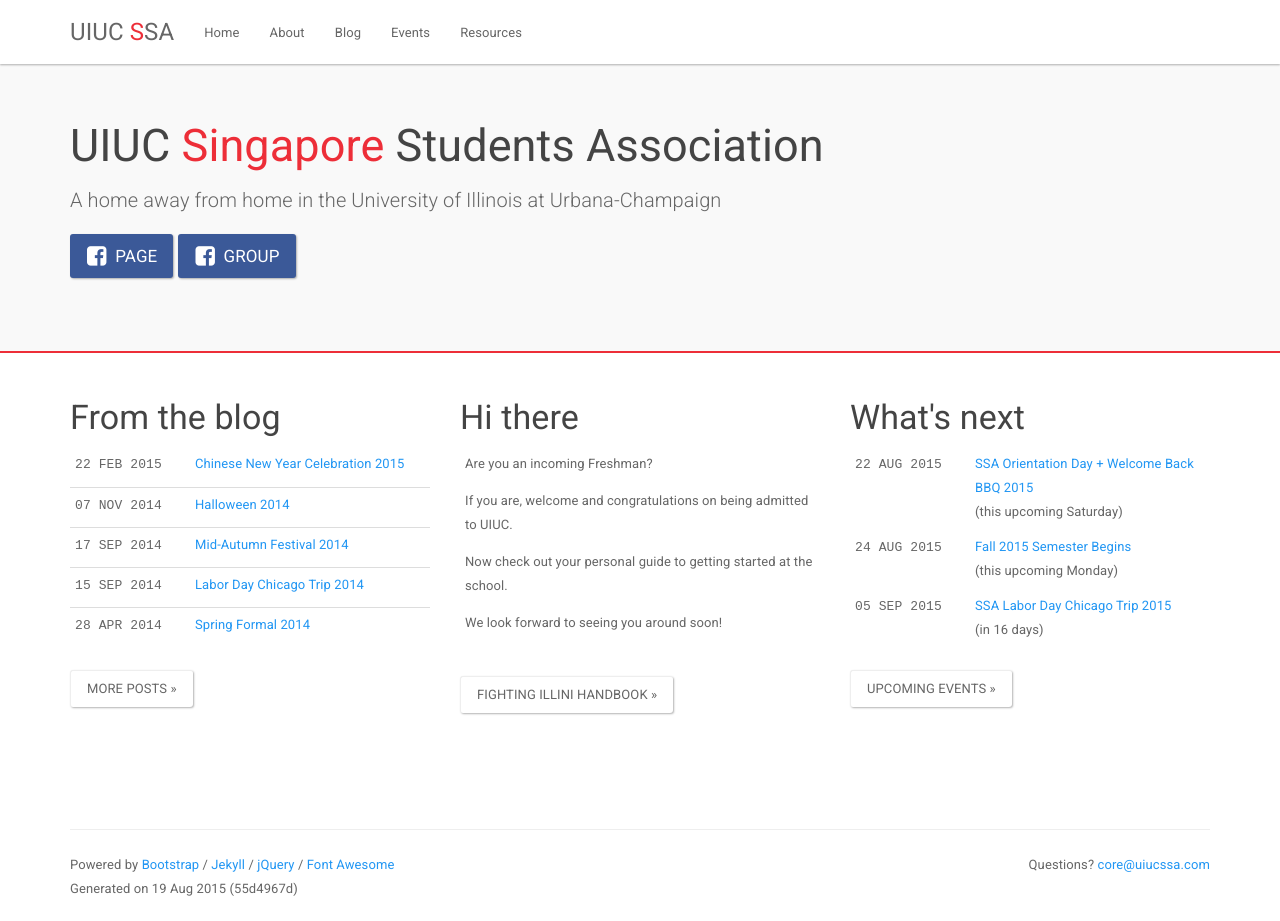
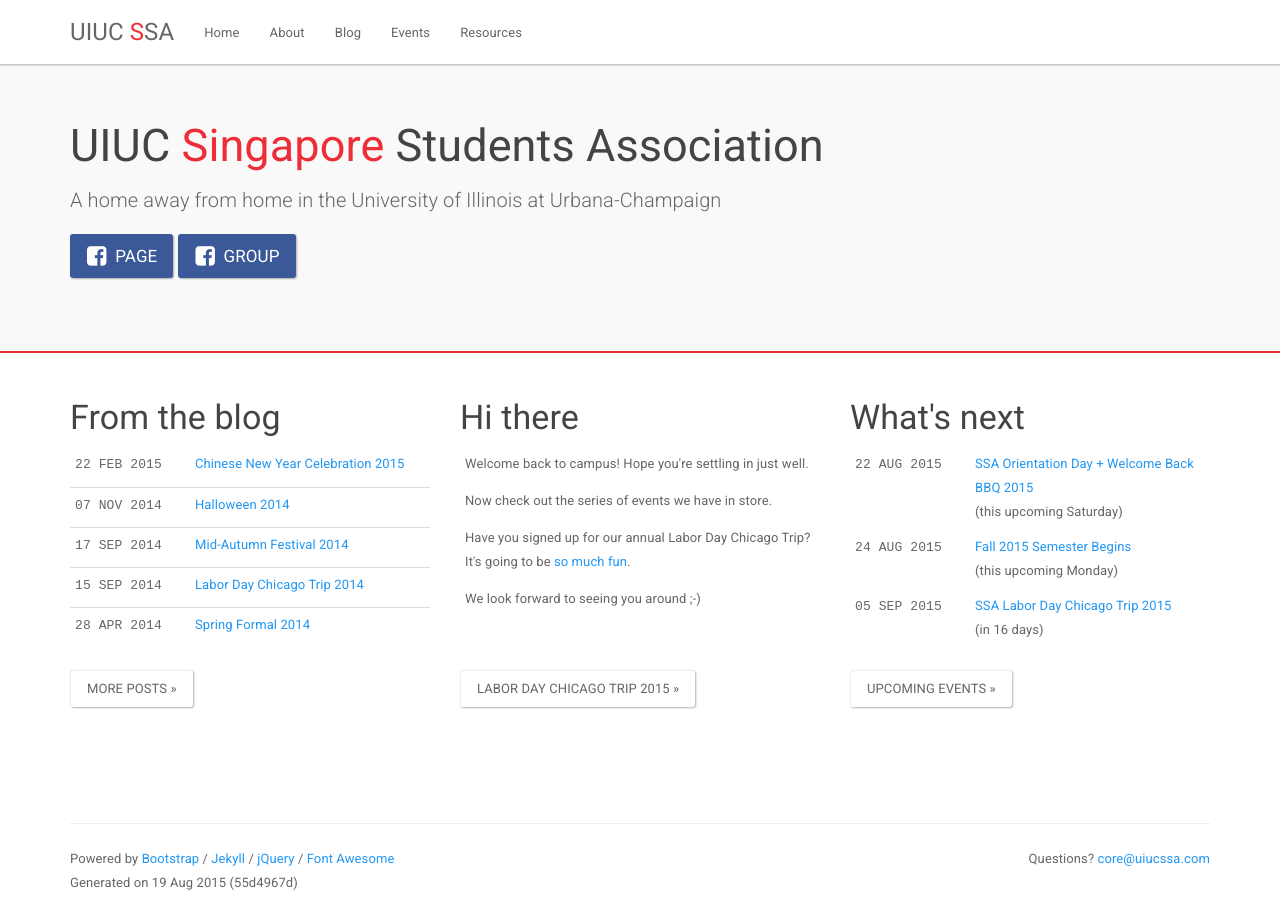
Before and after one commit to uiucssa/uiucssa.github.io, a Jekyll site: the page built from index.html, in a window 1280 px wide and 921 px high. Built offline with Jekyll 4.4.1, drawn with Linux system fonts in a browser that asks for light colours.

Commit message:
Updated MOTD

```diff
--- a/index.html
+++ b/index.html
@@ -39,14 +39,23 @@
 
       <table class="table table-condensed" style="height: 200px; line-height: 1.5;">
           <tr><td style="border-top: none">
+            <!-- Summer 2015 Message -->
+            <!--
             <p>Are you an incoming Freshman?</p>
             <p>If you are, welcome and congratulations on being admitted to UIUC. </p>
             <p>Now check out your personal guide to getting started at the school. </p>
             <p>We look forward to seeing you around soon! </p>
+            -->
+
+            <!-- Fall 2015 Message 1 -->
+            <p>Welcome back to campus! Hope you're settling in just well. </p>
+            <p>Now check out the series of events we have in store. </p>
+            <p>Have you signed up for our annual Labor Day Chicago Trip? It's going to be <a href="{{ site.url }}/2013/09/13/labor-day-chicago-trip-2013.html">so</a> <a href="{{ site.url }}/2014/09/15/labor-day-chicago-trip-2014.html">much</a> <a href="{{ site.url }}/assets/IMG_8490.jpg">fun</a>. </p>
+            <p>We look forward to seeing you around ;-) </p>
           </td></tr>
       </table>
 
-      <p><a class="btn btn-default" href="{{ site.url }}/attach/fighting_illini_handbook_2015_v2.pdf" role="button">Fighting Illini Handbook &raquo;</a></p>
+      <p><a class="btn btn-default" href="https://www.facebook.com/groups/uiucssa/permalink/906705502728743/" role="button">Labor Day Chicago Trip 2015 &raquo;</a></p>
     </div>
 
     <div class="col-md-4" style="margin-bottom: 40px;">
```
